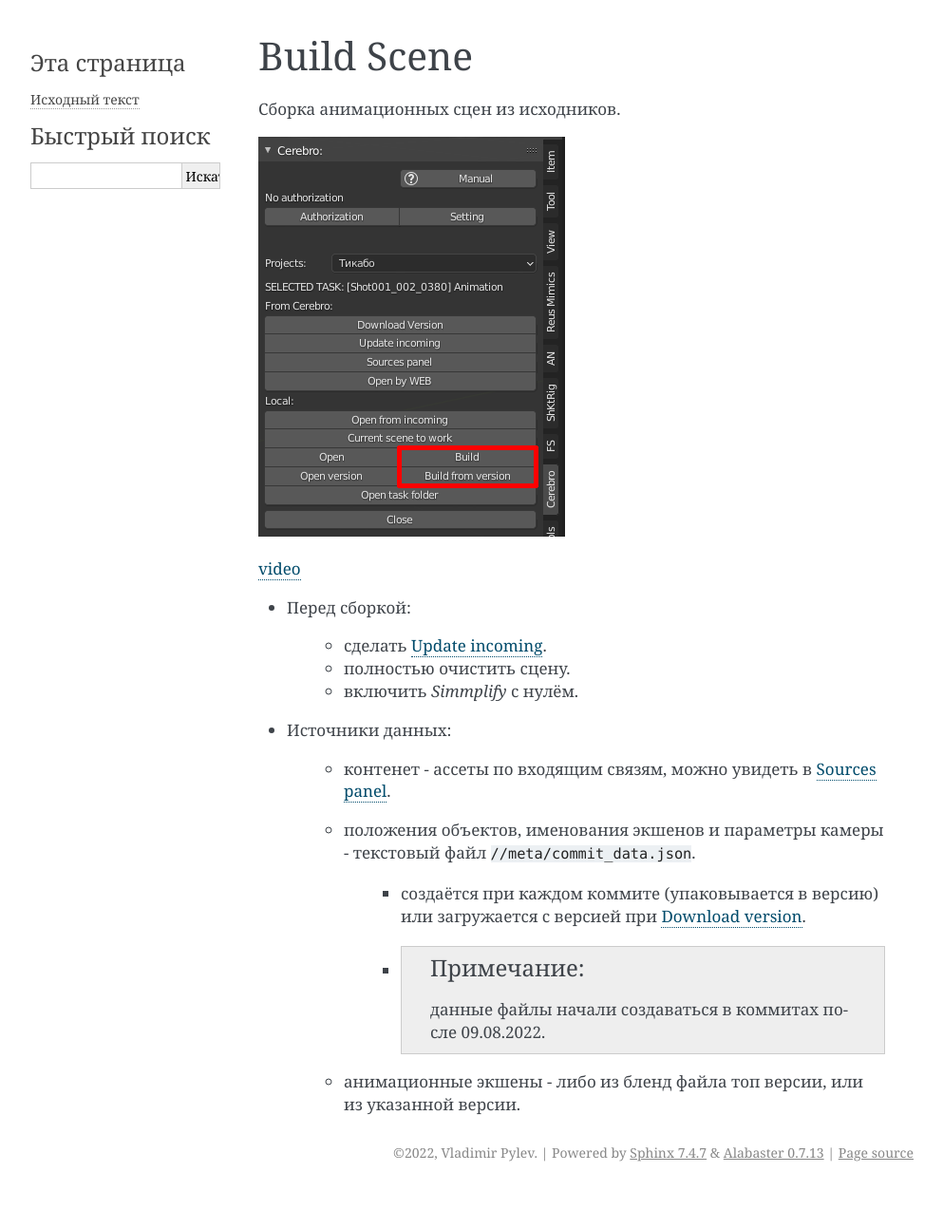
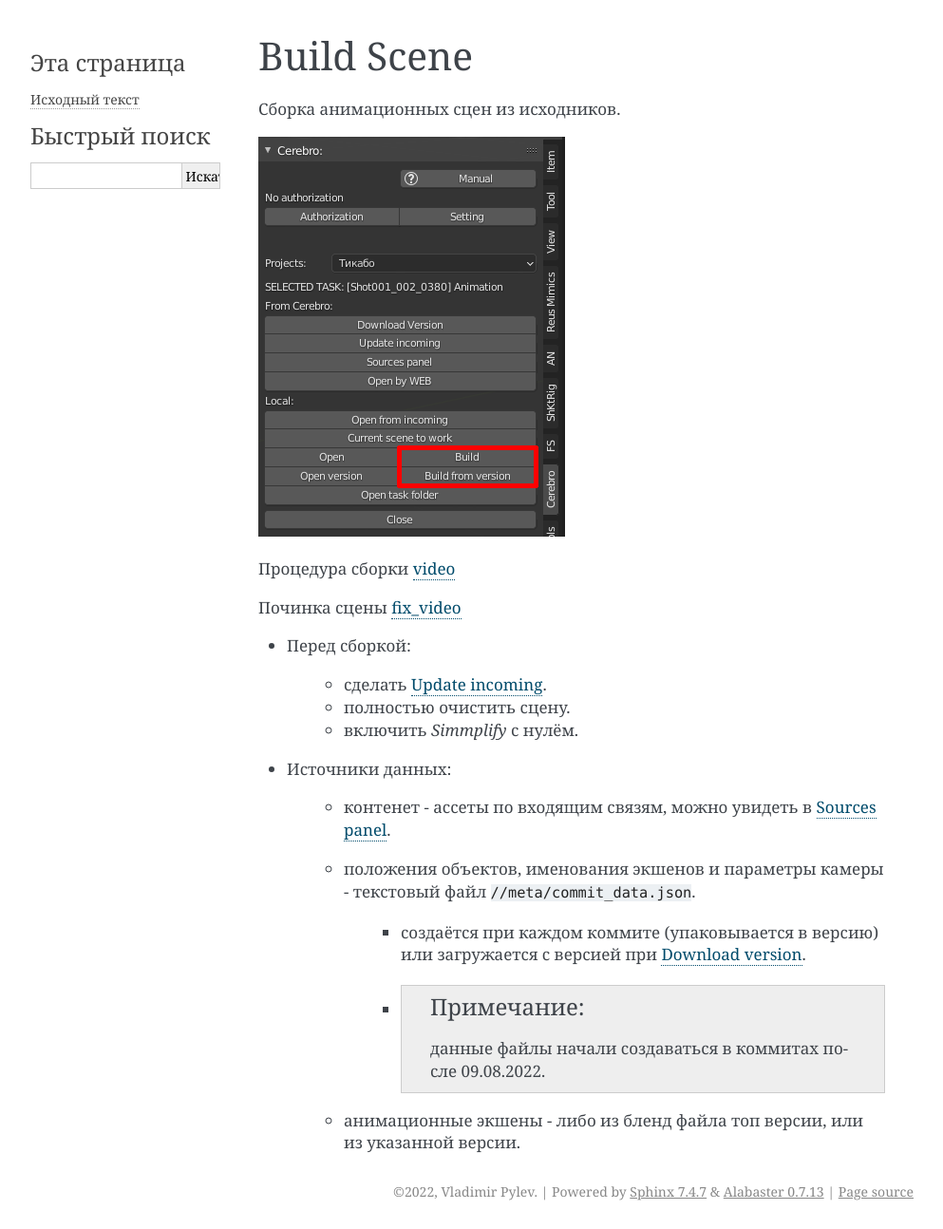
Before and after one commit to volodya-renderberg/cerebro-b3d-connect-manual, a Sphinx documentation site: the page built from docs/source/manual/work_panel/build_scene.rst, in a window 1280 px wide. Shown: the whole page at 95% size, without its empty margins (148-1141 px from the left). Built offline with Sphinx 7.4.7, drawn with Linux system fonts in a browser that asks for light colours; before the commit the page ends 1253 px from its top, so only the background shows below that.

Commit message:
fix build

```diff
--- a/docs/source/manual/video.rst
+++ b/docs/source/manual/video.rst
@@ -19,6 +19,8 @@
 
 * `Build scene <https://disk.yandex.ru/d/odWN6S6m7nBcbQ>`_
 
+* `Билд сцены при отсутствии commit_data.json <https://disk.yandex.ru/i/hChfAc7wYBup_Q>`_
+
 * `Сборка текстур <https://youtu.be/iTCtTxtwsns>`_
 
 * `Редактирование текстур <https://youtu.be/pwS9yW_cA9s>`_
--- a/docs/source/manual/work_panel/build_scene.rst
+++ b/docs/source/manual/work_panel/build_scene.rst
@@ -7,9 +7,13 @@ Build Scene
 
 .. image:: ../../_static/images/build_scene.png
 
-video_
+Процедура сборки video_
+
+Починка сцены fix_video_
 
 .. _video: https://disk.yandex.ru/d/odWN6S6m7nBcbQ
+
+.. _fix_video: https://disk.yandex.ru/i/hChfAc7wYBup_Q
 
 
 * Перед сборкой:
```
